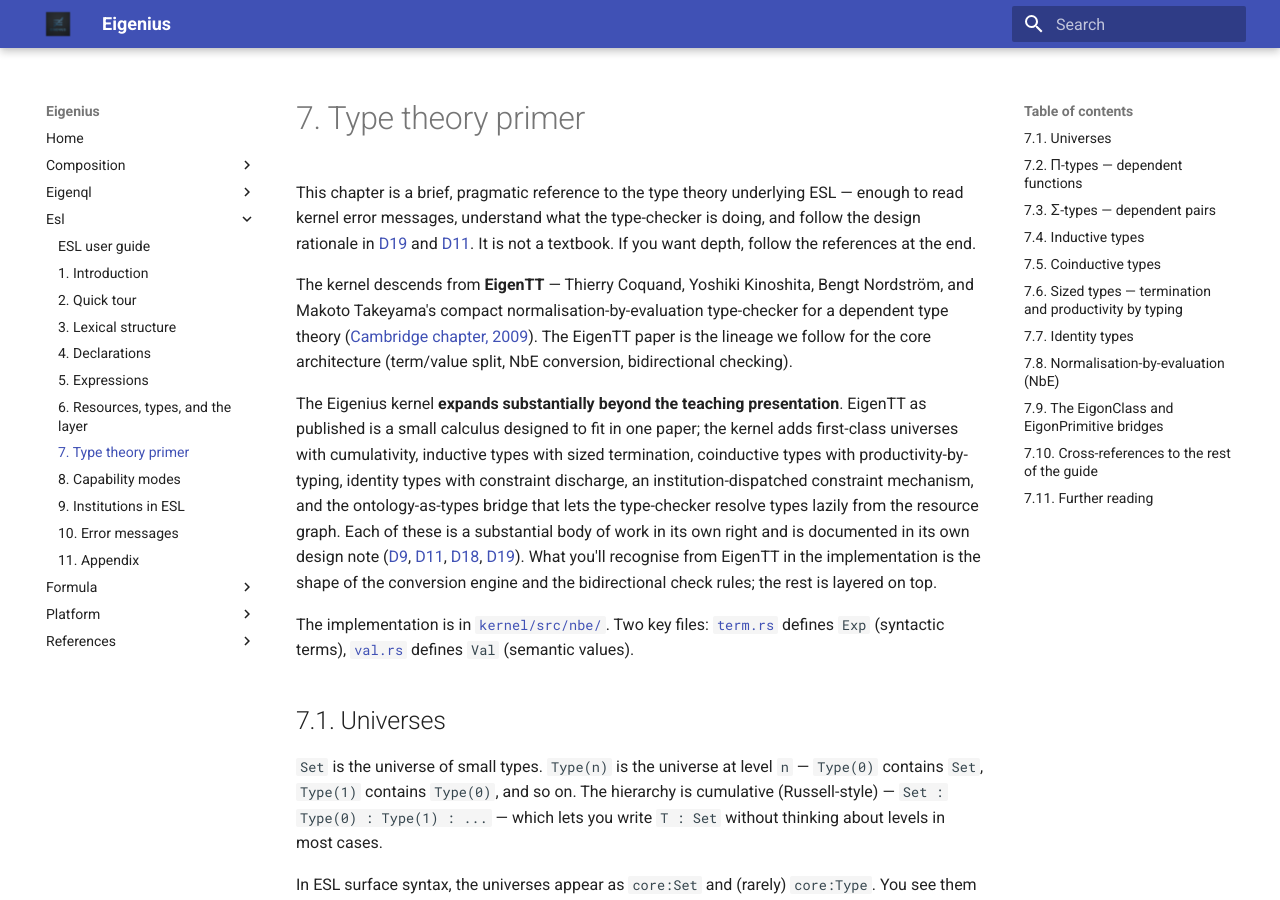
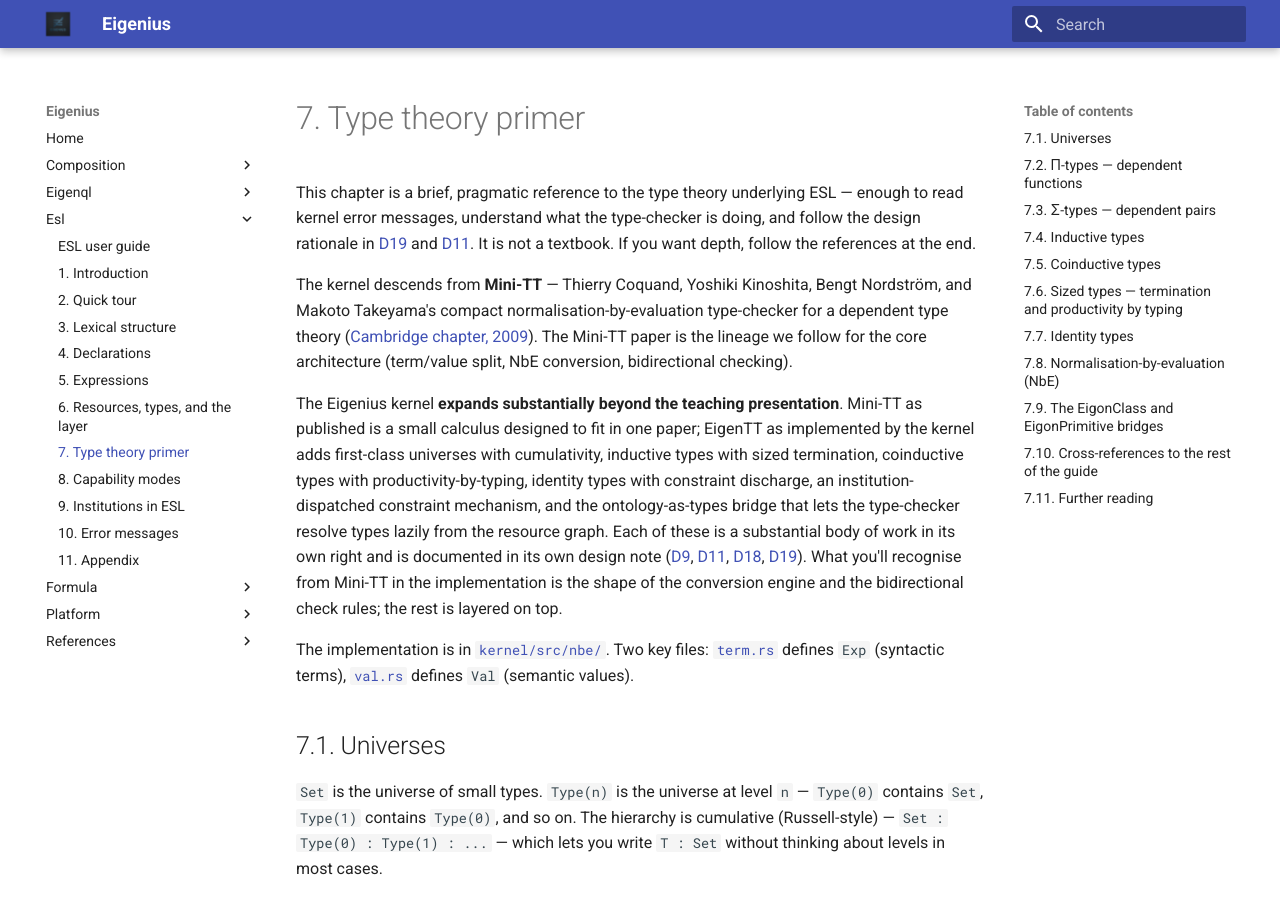
Before and after one commit to eigenius/eigenius, an MkDocs documentation site: the page built from docs/guides/esl/07-type-theory-primer.md, in a window 1280 px wide and 900 px high. Built offline with MkDocs 1.6.1 and Material for MkDocs 9.7.7, drawn with Linux system fonts in a browser that asks for light colours.

Commit message:
restore Mini-TT references

```diff
--- a/docs/guides/esl/07-type-theory-primer.md
+++ b/docs/guides/esl/07-type-theory-primer.md
@@ -2,9 +2,9 @@
 
 This chapter is a brief, pragmatic reference to the type theory underlying ESL — enough to read kernel error messages, understand what the type-checker is doing, and follow the design rationale in [D19](../../design/d19-inductive-types.md) and [D11](../../design/d11-codata-streams.md). It is not a textbook. If you want depth, follow the references at the end.
 
-The kernel descends from **EigenTT** — Thierry Coquand, Yoshiki Kinoshita, Bengt Nordström, and Makoto Takeyama's compact normalisation-by-evaluation type-checker for a dependent type theory ([Cambridge chapter, 2009](https://www.cambridge.org/core/books/abs/from-semantics-to-computer-science/simple-typetheoretic-language-minitt/21451A12E2E24A1F51C82421B066824A)). The EigenTT paper is the lineage we follow for the core architecture (term/value split, NbE conversion, bidirectional checking).
+The kernel descends from **Mini-TT** — Thierry Coquand, Yoshiki Kinoshita, Bengt Nordström, and Makoto Takeyama's compact normalisation-by-evaluation type-checker for a dependent type theory ([Cambridge chapter, 2009](https://www.cambridge.org/core/books/abs/from-semantics-to-computer-science/simple-typetheoretic-language-minitt/21451A12E2E24A1F51C82421B066824A)). The Mini-TT paper is the lineage we follow for the core architecture (term/value split, NbE conversion, bidirectional checking).
 
-The Eigenius kernel **expands substantially beyond the teaching presentation**. EigenTT as published is a small calculus designed to fit in one paper; the kernel adds first-class universes with cumulativity, inductive types with sized termination, coinductive types with productivity-by-typing, identity types with constraint discharge, an institution-dispatched constraint mechanism, and the ontology-as-types bridge that lets the type-checker resolve types lazily from the resource graph. Each of these is a substantial body of work in its own right and is documented in its own design note ([D9](../../design/d9-nbe-unification-and-type-extensions.md), [D11](../../design/d11-codata-streams.md), [D18](../../design/d18-ontology-as-types-resolution.md), [D19](../../design/d19-inductive-types.md)). What you'll recognise from EigenTT in the implementation is the shape of the conversion engine and the bidirectional check rules; the rest is layered on top.
+The Eigenius kernel **expands substantially beyond the teaching presentation**. Mini-TT as published is a small calculus designed to fit in one paper; EigenTT as implemented by the kernel adds first-class universes with cumulativity, inductive types with sized termination, coinductive types with productivity-by-typing, identity types with constraint discharge, an institution-dispatched constraint mechanism, and the ontology-as-types bridge that lets the type-checker resolve types lazily from the resource graph. Each of these is a substantial body of work in its own right and is documented in its own design note ([D9](../../design/d9-nbe-unification-and-type-extensions.md), [D11](../../design/d11-codata-streams.md), [D18](../../design/d18-ontology-as-types-resolution.md), [D19](../../design/d19-inductive-types.md)). What you'll recognise from Mini-TT in the implementation is the shape of the conversion engine and the bidirectional check rules; the rest is layered on top.
 
 The implementation is in [`kernel/src/nbe/`](../../../kernel/src/nbe/). Two key files: [`term.rs`](../../../kernel/src/nbe/term.rs) defines `Exp` (syntactic terms), [`val.rs`](../../../kernel/src/nbe/val.rs) defines `Val` (semantic values).
 
```
